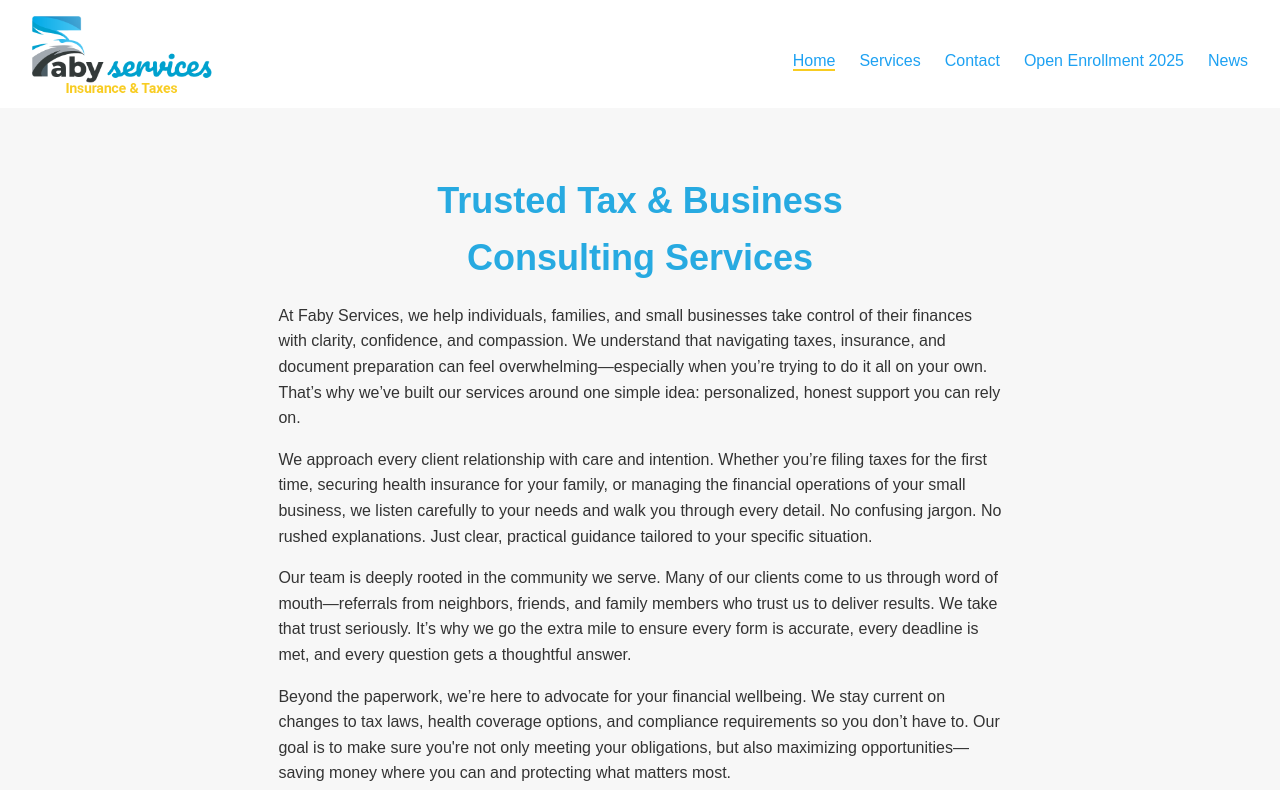
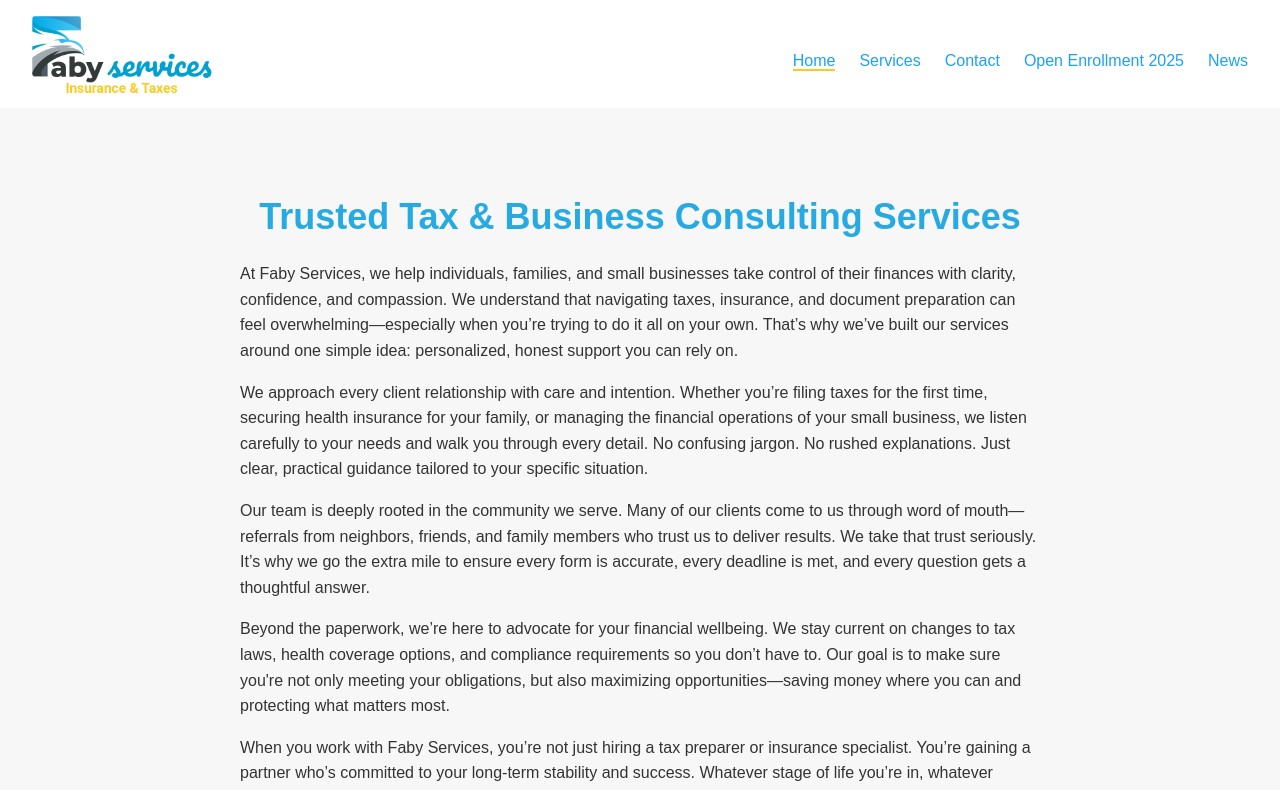
Before and after one commit to antonioedeltoro/faby-services, a React (Vite) app in the folder client/: page / in a window 1280 px wide. Shown: the top 790 px of the page. Built offline with nearby package versions, Linux system fonts and the light colour scheme; no server answers.

Commit message:
fix homepage width

```diff
--- a/client/src/styles/Home.css
+++ b/client/src/styles/Home.css
@@ -18,6 +18,7 @@
   padding: 4rem 0;
 }
 
+/* Structural container stays wide (like the rest of the site) */
 .section-content {
   max-width: var(--max-container);
   margin: 0 auto;
@@ -25,13 +26,13 @@
   text-align: left;
 }
 
-/* Narrower width for long-form text sections */
-.hero-section .section-content,
-.mission-section .section-content,
-.beliefs-section .section-content,
-.testimonials-section .section-content,
-.stats-section .section-content {
+/* READABILITY: cap only the text column, not the whole section */
+.home-page .heading-xl,
+.home-page .heading-md,
+.home-page .heading-sm,
+.home-page .paragraph {
   max-width: var(--text-container);
+  margin-inline: auto; /* center the 800px column */
 }
 
 /* Paragraph readability */
@@ -85,7 +86,7 @@
   background-color: transparent;
 }
 
-/* Founder */
+/* Founder: keep the grid at the wide container */
 .founder-wrapper {
   display: grid;
   grid-template-columns: 1fr 1fr;
@@ -158,13 +159,16 @@
     text-align: left;
   }
 
-  /* On small screens, expand to full width */
-  .section-content,
-  .hero-section .section-content,
-  .mission-section .section-content,
-  .beliefs-section .section-content,
-  .testimonials-section .section-content,
-  .stats-section .section-content {
+  /* On small screens, let content expand to full width */
+  .section-content {
+    max-width: 100%;
+    padding: 0 1.5rem;
+  }
+
+  .home-page .heading-xl,
+  .home-page .heading-md,
+  .home-page .heading-sm,
+  .home-page .paragraph {
     max-width: 100%;
   }
 }
```
